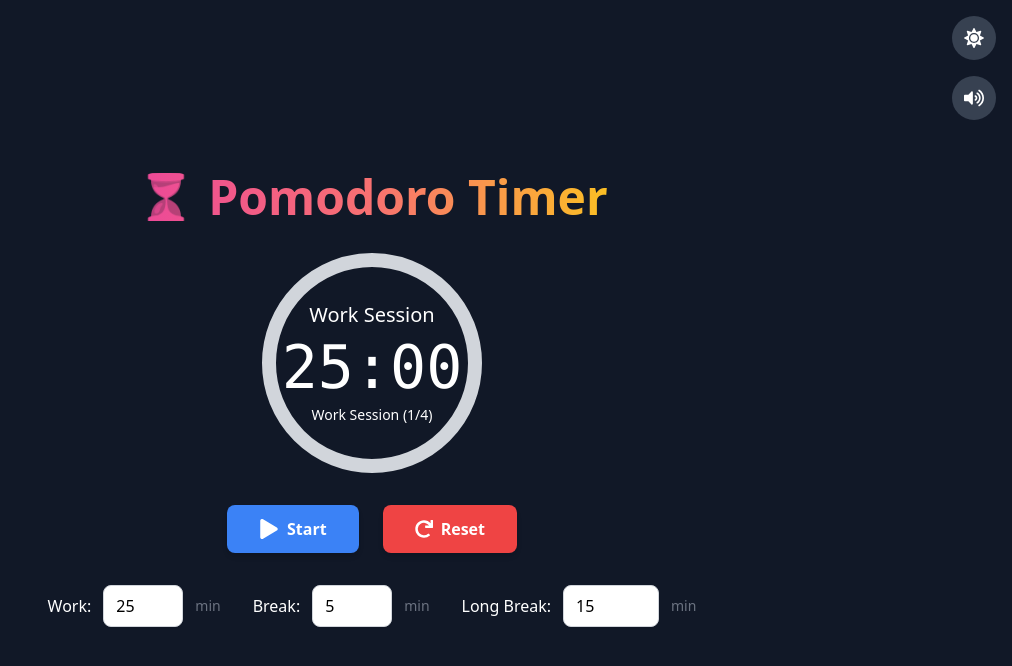
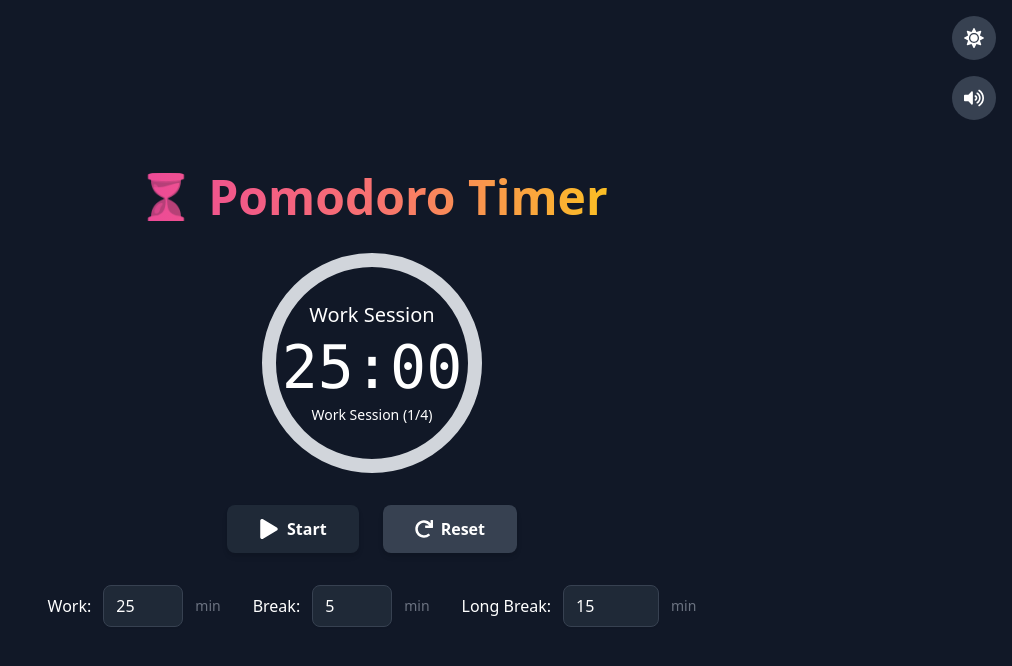
Before and after one commit to AnjaleeAmarakoon/pomodoro-timer, a React (Vite) app: page / in a window 1280 px wide. Shown: the top 666 px of the page, without its empty margins (268-1280 px from the left). Built offline with nearby package versions, Linux system fonts and the light colour scheme.

Commit message:
color changed

```diff
--- a/src/App.css
+++ b/src/App.css
@@ -1,3 +1,6 @@
+.cute-bg {
+	background: linear-gradient(135deg, #fceabb 0%, #f8b6d2 100%);
+}
 .header-attractive {
 	letter-spacing: 0.04em;
 	text-shadow: 0 4px 24px rgba(255, 100, 100, 0.18), 0 1.5px 0 #fff;
--- a/src/App.jsx
+++ b/src/App.jsx
@@ -130,7 +130,7 @@ export default function App() {
   }, [isRunning, isWorkSession, timeLeft, toggleTimer, resetTimer]);
 
   return (
-    <div className="min-h-screen flex flex-col items-center justify-center bg-gray-100 dark:bg-gray-900 text-gray-900 dark:text-white relative transition-colors duration-300">
+  <div className="min-h-screen flex flex-col items-center justify-center cute-bg dark:bg-gray-900 dark:bg-gradient-to-br dark:from-gray-900 dark:to-gray-800 text-gray-800 dark:text-white relative transition-colors duration-300">
 
       {/* Top-Right Button Container */}
       <div className="absolute top-4 right-4 flex flex-col gap-4">
--- a/src/components/Controls.jsx
+++ b/src/components/Controls.jsx
@@ -6,7 +6,7 @@ export default function Controls({ isRunning, toggleTimer, resetTimer }) {
         onClick={toggleTimer}
         aria-label={isRunning ? "Pause timer" : "Start timer"}
         title={isRunning ? "Pause (Space)" : "Start (Space)"}
-        className="group relative flex items-center gap-2 px-8 py-3 bg-blue-500 hover:bg-blue-600 focus-visible:outline-2 focus-visible:outline-blue-400 rounded-lg text-white font-semibold shadow-md transition-all duration-150 transform hover:scale-105 focus-visible:scale-105 active:scale-95 focus-visible:ring-2 focus-visible:ring-blue-300 overflow-hidden"
+                className="group relative flex items-center gap-2 px-8 py-3 bg-pink-300 hover:bg-pink-400 focus-visible:outline-2 focus-visible:outline-pink-400 rounded-lg text-pink-900 font-semibold shadow-md transition-all duration-150 transform hover:scale-105 focus-visible:scale-105 active:scale-95 focus-visible:ring-2 focus-visible:ring-pink-200 overflow-hidden dark:bg-gray-800 dark:text-white dark:hover:bg-gray-700 dark:focus-visible:outline-gray-500 dark:focus-visible:ring-gray-600"
         tabIndex={0}
       >
         <span className="transition-transform duration-200 group-active:scale-90">
@@ -22,7 +22,7 @@ export default function Controls({ isRunning, toggleTimer, resetTimer }) {
         onClick={resetTimer}
         aria-label="Reset timer"
         title="Reset (R)"
-        className="group relative flex items-center gap-2 px-8 py-3 bg-red-500 hover:bg-red-600 focus-visible:outline-2 focus-visible:outline-red-400 rounded-lg text-white font-semibold shadow-md transition-all duration-150 transform hover:scale-105 focus-visible:scale-105 active:scale-95 focus-visible:ring-2 focus-visible:ring-red-300 overflow-hidden"
+                className="group relative flex items-center gap-2 px-8 py-3 bg-yellow-200 hover:bg-yellow-300 focus-visible:outline-2 focus-visible:outline-yellow-300 rounded-lg text-yellow-900 font-semibold shadow-md transition-all duration-150 transform hover:scale-105 focus-visible:scale-105 active:scale-95 focus-visible:ring-2 focus-visible:ring-yellow-100 overflow-hidden dark:bg-gray-700 dark:text-white dark:hover:bg-gray-600 dark:focus-visible:outline-gray-500 dark:focus-visible:ring-gray-600"
         tabIndex={0}
       >
         <span className="transition-transform duration-200 group-active:scale-90">
--- a/src/components/Settings.jsx
+++ b/src/components/Settings.jsx
@@ -16,7 +16,7 @@ export default function Settings({
           min="1"
           value={workMinutes}
           onChange={(e) => setWorkMinutes(Number(e.target.value))}
-          className="w-20 px-3 py-2 text-black rounded-lg border border-gray-300 focus-visible:outline-2 focus-visible:outline-blue-400 focus-visible:ring-2 focus-visible:ring-blue-300 transition-all duration-150 shadow-sm"
+          className="w-20 px-3 py-2 text-pink-900 bg-pink-100 rounded-lg border border-pink-200 focus-visible:outline-2 focus-visible:outline-pink-300 focus-visible:ring-2 focus-visible:ring-pink-200 transition-all duration-150 shadow-sm dark:bg-gray-800 dark:text-white dark:border-gray-700 dark:focus-visible:outline-gray-500 dark:focus-visible:ring-gray-600"
           aria-label="Work minutes"
         />
         <span className="text-sm text-gray-500">min</span>
@@ -29,7 +29,7 @@ export default function Settings({
           min="1"
           value={breakMinutes}
           onChange={(e) => setBreakMinutes(Number(e.target.value))}
-          className="w-20 px-3 py-2 text-black rounded-lg border border-gray-300 focus-visible:outline-2 focus-visible:outline-blue-400 focus-visible:ring-2 focus-visible:ring-blue-300 transition-all duration-150 shadow-sm"
+          className="w-20 px-3 py-2 text-yellow-900 bg-yellow-100 rounded-lg border border-yellow-200 focus-visible:outline-2 focus-visible:outline-yellow-300 focus-visible:ring-2 focus-visible:ring-yellow-200 transition-all duration-150 shadow-sm dark:bg-gray-800 dark:text-white dark:border-gray-700 dark:focus-visible:outline-gray-500 dark:focus-visible:ring-gray-600"
           aria-label="Break minutes"
         />
         <span className="text-sm text-gray-500">min</span>
@@ -42,7 +42,7 @@ export default function Settings({
           min="1"
           value={longBreakMinutes}
           onChange={(e) => setLongBreakMinutes(Number(e.target.value))}
-          className="w-24 px-3 py-2 text-black rounded-lg border border-gray-300 focus-visible:outline-2 focus-visible:outline-blue-400 focus-visible:ring-2 focus-visible:ring-blue-300 transition-all duration-150 shadow-sm"
+          className="w-24 px-3 py-2 text-purple-900 bg-purple-100 rounded-lg border border-purple-200 focus-visible:outline-2 focus-visible:outline-purple-300 focus-visible:ring-2 focus-visible:ring-purple-200 transition-all duration-150 shadow-sm dark:bg-gray-800 dark:text-white dark:border-gray-700 dark:focus-visible:outline-gray-500 dark:focus-visible:ring-gray-600"
           aria-label="Long break minutes"
         />
         <span className="text-sm text-gray-500">min</span>
```
